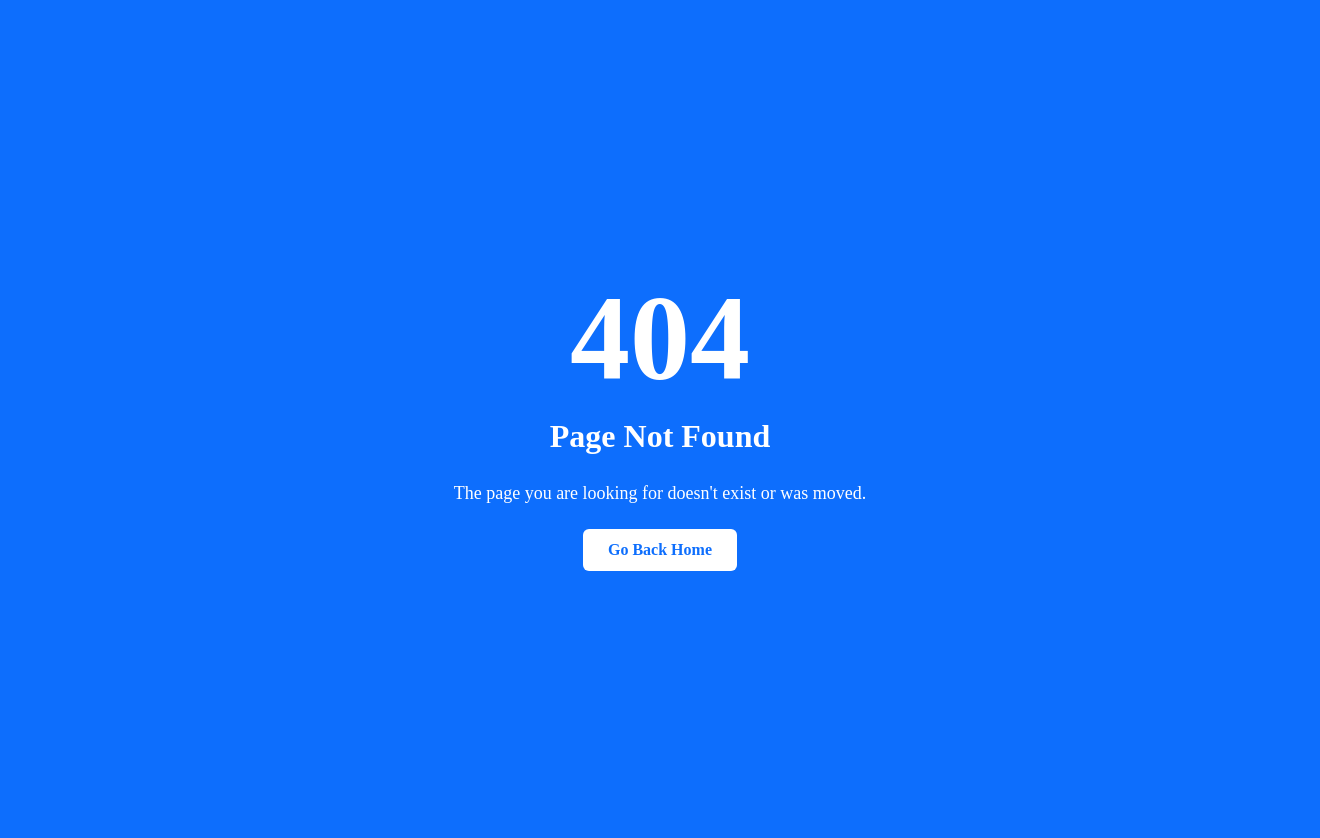
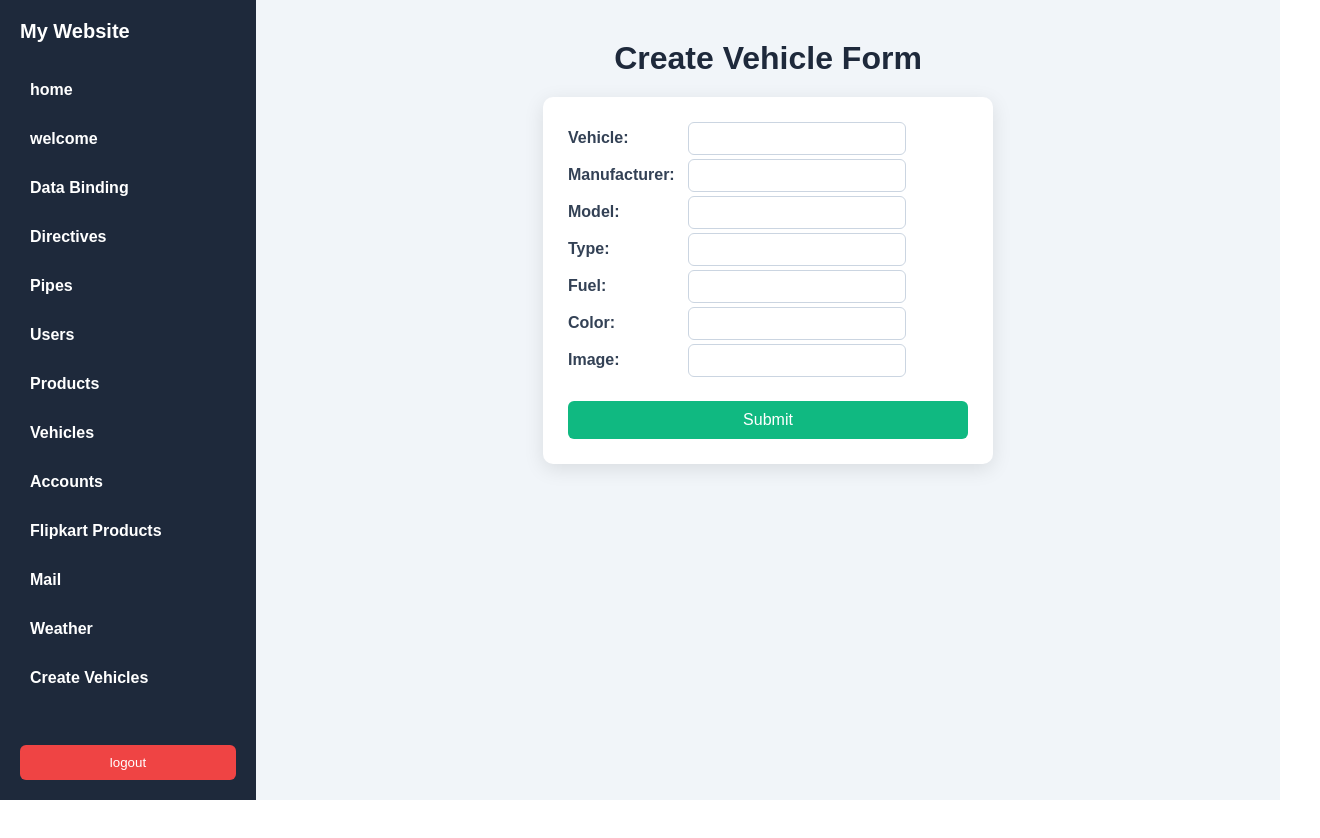
Before and after one commit to Yamini354/my-app, an Angular app: page /dashboard/create-vehicles in a window 1280 px wide. Before the commit this address had no page. Shown: the whole page, 1320 px wide, since content can reach past the window. After the commit the page ends 800 px from the top, so only its background shows below. Built offline with nearby package versions, Linux system fonts and the light colour scheme.

Commit message:
Create vehicle forms and api integration

```diff
--- a/src/app/app-routing.module.ts
+++ b/src/app/app-routing.module.ts
@@ -15,6 +15,7 @@
 import { FlipkartproductsComponent } from './flipkartproducts/flipkartproducts.component';
 import { MailComponent } from './mail/mail.component';
 import { WeatherComponent } from './weather/weather.component';
+import { CreateVehiclesComponent } from './create-vehicles/create-vehicles.component';
 
 const routes: Routes = [
   {path:'', component:LoginComponent},
@@ -31,7 +32,8 @@
     {path:'accounts',component:AccountsComponent},
     {path:'flipkartproducts',component:FlipkartproductsComponent},
     {path:'mail',component:MailComponent},
-    {path:'weather',component:WeatherComponent}
+    {path:'weather',component:WeatherComponent},
+    {path:'create-vehicles',component:CreateVehiclesComponent}
   ]},
 
   {path:'**', component:PageNotFoundComponent}
--- /dev/null
+++ b/src/app/create-vehicles/create-vehicles.component.css
@@ -0,0 +1,61 @@
+/* Title */
+h1 {
+  text-align: center;
+  margin: 20px 0;
+  color: #1e293b;
+}
+
+/* Form container */
+form {
+  width: 400px;
+  margin: 20px auto;
+  padding: 25px;
+  background: white;
+  border-radius: 10px;
+  box-shadow: 0 5px 20px rgba(0,0,0,0.1);
+}
+
+/* Label + input alignment */
+label {
+  display: inline-block;
+  width: 120px;
+  margin-bottom: 12px;
+  font-weight: 600;
+  color: #334155;
+}
+
+/* Inputs */
+input[type="text"] {
+  width: 200px;
+  padding: 8px;
+  border: 1px solid #cbd5e1;
+  border-radius: 6px;
+  outline: none;
+  transition: 0.3s;
+}
+
+/* Focus */
+input[type="text"]:focus {
+  border-color: #3b82f6;
+  box-shadow: 0 0 5px rgba(59,130,246,0.3);
+}
+
+/* Submit button */
+input[type="submit"] {
+  display: block;
+  width: 100%;
+  margin-top: 20px;
+  padding: 10px;
+  background: #10b981;
+  color: white;
+  border: none;
+  border-radius: 6px;
+  cursor: pointer;
+  font-size: 16px;
+  transition: 0.3s;
+}
+
+/* Hover */
+input[type="submit"]:hover {
+  background: #059669;
+}
--- /dev/null
+++ b/src/app/create-vehicles/create-vehicles.component.html
@@ -0,0 +1,33 @@
+<h1>Create Vehicle Form</h1>
+
+<form [formGroup]="vehicleForm" (ngSubmit)="submit()">
+    <label for="">Vehicle:</label>
+    <input type="text" formControlName="Vehicle">
+    <br>
+
+    <label for="">Manufacturer:</label>
+    <input type="text" formControlName="manufacturer">
+    <br>
+
+    <label for="">Model:</label>
+    <input type="text" formControlName="model">
+    <br>
+
+    <label for="">Type:</label>
+    <input type="text" formControlName="type">
+    <br>
+
+    <label for="">Fuel:</label>
+    <input type="text" formControlName="fuel">
+    <br>
+
+    <label for="">Color:</label>
+    <input type="text" formControlName="color">
+    <br>
+
+    <label for="">Image:</label>
+    <input type="text" formControlName="image">
+    <br>
+
+    <input type="submit">
+</form>
--- /dev/null
+++ b/src/app/create-vehicles/create-vehicles.component.ts
@@ -0,0 +1,36 @@
+import { Component } from '@angular/core';
+import { FormControl, FormGroup } from '@angular/forms';
+import { VehiclesService } from '../vehicles.service';
+
+@Component({
+  selector: 'app-create-vehicles',
+  templateUrl: './create-vehicles.component.html',
+  styleUrls: ['./create-vehicles.component.css']
+})
+export class CreateVehiclesComponent {
+
+  vehicleForm: FormGroup = new FormGroup({
+    Vehicle: new FormControl(),
+    manufacturer: new FormControl(),
+    model: new FormControl(),
+    type: new FormControl(),
+    fuel: new FormControl(),
+    color: new FormControl(),
+    image: new FormControl()
+  })
+
+  constructor(private vehicleService:VehiclesService){}
+
+  submit(){
+    console.log(this.vehicleForm);
+    this.vehicleService.createVehicle(this.vehicleForm.value).subscribe(
+      (data:any)=>{
+        alert("created sucessfully!!!");
+        this.vehicleForm.reset();
+      },
+      (err:any)=>{
+        alert("creation failed");
+      }
+    )
+  }
+}
--- a/src/app/dashboard/dashboard.component.html
+++ b/src/app/dashboard/dashboard.component.html
@@ -13,6 +13,7 @@
         <h1 routerLink="flipkartproducts">Flipkart Products</h1>
         <h1 routerLink="mail">Mail</h1>
         <h1 routerLink="weather">Weather</h1>
+        <h1 routerLink="create-vehicles">Create Vehicles</h1>
 
         <button routerLink="/login">logout</button>
     </div>
--- a/src/app/vehicles.service.ts
+++ b/src/app/vehicles.service.ts
@@ -29,6 +29,10 @@
     return this.httpClient.get("https://6128991386a213001729f9df.mockapi.io/test/v1/jurisdiction?filter="+term+"&sortBy="+column+"&order="+order+"&limit=10&page="+page);
   }
 
+  createVehicle(vehicle:any):Observable<any>{
+    return this.httpClient.post("https://6128991386a213001729f9df.mockapi.io/test/v1/jurisdiction",vehicle);
+  }
+
   deleteVehicle(id:string):Observable<any>{
     return this.httpClient.delete("https://6128991386a213001729f9df.mockapi.io/test/v1/jurisdiction/"+id)
   }
```
Also changed, not shown: src/app/app.module.ts (+6 -3 lines), 1 other file (tests, documents, lock files or other folders).
